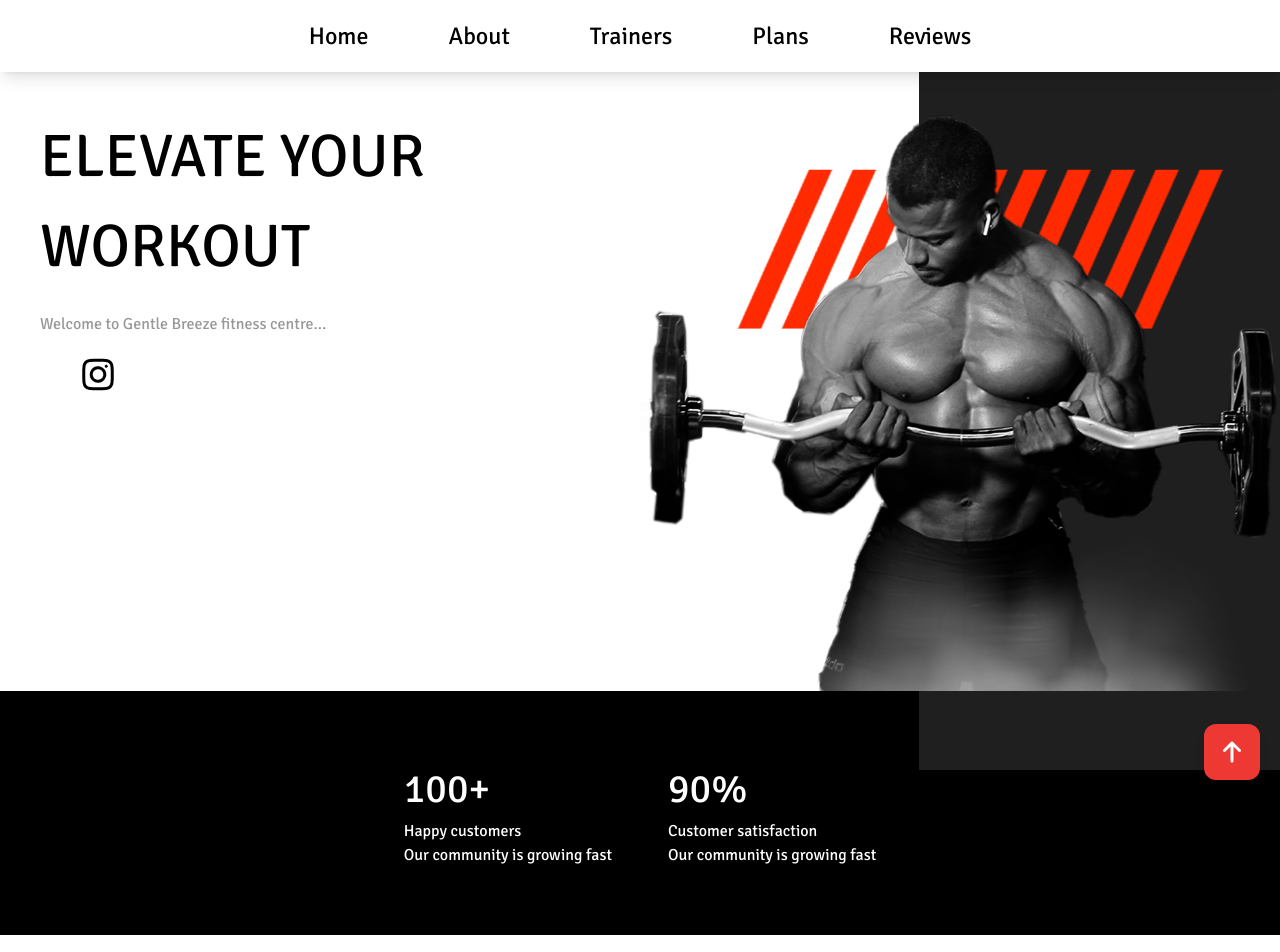
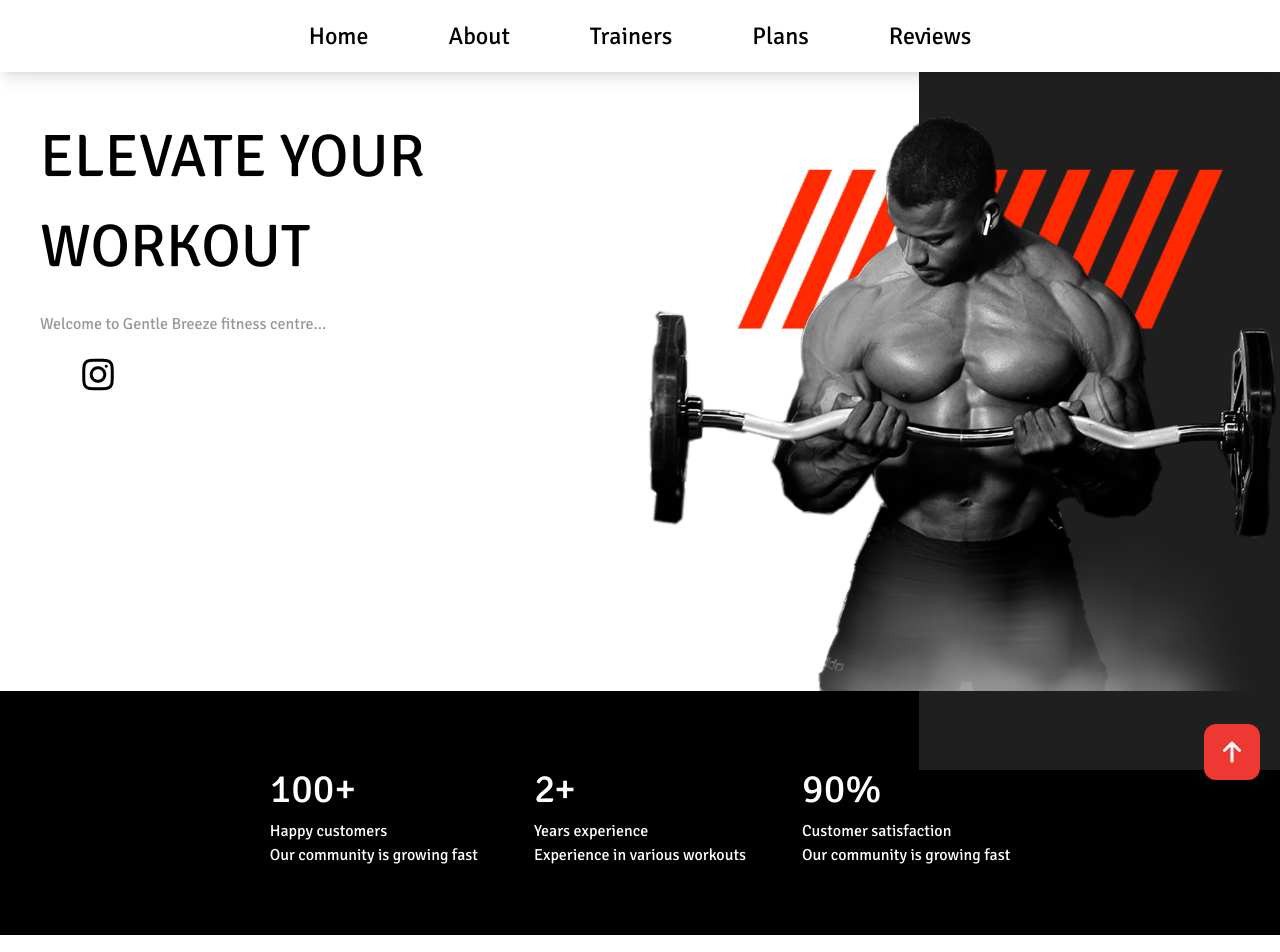
Before and after one commit to abupraise/GentleBreeze, a React (Vite) app: page / in a window 1280 px wide. Shown: the top 952 px of the page. Built offline with nearby package versions, Linux system fonts and the light colour scheme.

Commit message:
Updating Hero Section

```diff
--- a/package.json
+++ b/package.json
@@ -19,6 +19,7 @@
     "framer-motion": "^11.2.10",
     "postcss": "^8.4.38",
     "react": "^18.2.0",
+    "react-countup": "^6.5.3",
     "react-dom": "^18.2.0",
     "react-intersection-observer": "^9.10.3",
     "react-router": "^6.23.1",
--- a/src/components/Hero.jsx
+++ b/src/components/Hero.jsx
@@ -1,8 +1,7 @@
 import React from "react";
 import Man from "../assets/Hbg22.png";
 import Insta from "../assets/instagram.jpg";
-//import Rectangle from "../assets/Rectangle.jpg";
-import Boxing from "../assets/boxing.jpg";
+import CountUp from "react-countup";
 
 export const Hero = () => {
   return (
@@ -27,7 +26,7 @@ export const Hero = () => {
 
         <div className="relative flex justify-center items-center">
           <div className="absolute left-[17.45rem] top-[0rem] w-[441px] h-[43.65rem] bg-[#1F1F1F] opacity-100 z-0"></div>
-          <div className="relative z-10">
+          <div className="relative z-0">
             <img src={Man} alt="image" />
           </div>
         </div>
@@ -35,13 +34,25 @@ export const Hero = () => {
 
       <div className="bg-black flex flex-row items-center justify-center">
         <div className="text-[#ffffff] pt-10 pb-10 m-7">
-          <h1 className="text-[40px]">100+</h1>
+          <h1 className="text-[40px]">
+            <CountUp start={0} end={100} duration={3} />+
+          </h1>
           <p>Happy customers</p>
           <span>Our community is growing fast</span>
         </div>
 
         <div className="text-[#ffffff] pt-10 pb-10 m-7">
-          <h1 className="text-[40px]">90%</h1>
+          <h1 className="text-[40px]">
+            <CountUp start={0} end={2} duration={3} />+
+          </h1>
+          <p>Years experience</p>
+          <span>Experience in various workouts</span>
+        </div>
+
+        <div className="text-[#ffffff] pt-10 pb-10 m-7">
+          <h1 className="text-[40px]">
+            <CountUp start={0} end={90} duration={3} />%
+          </h1>
           <p>Customer satisfaction</p>
           <span>Our community is growing fast</span>
         </div>
```
Also changed, not shown: 1 other file (tests, documents, lock files or other folders).
